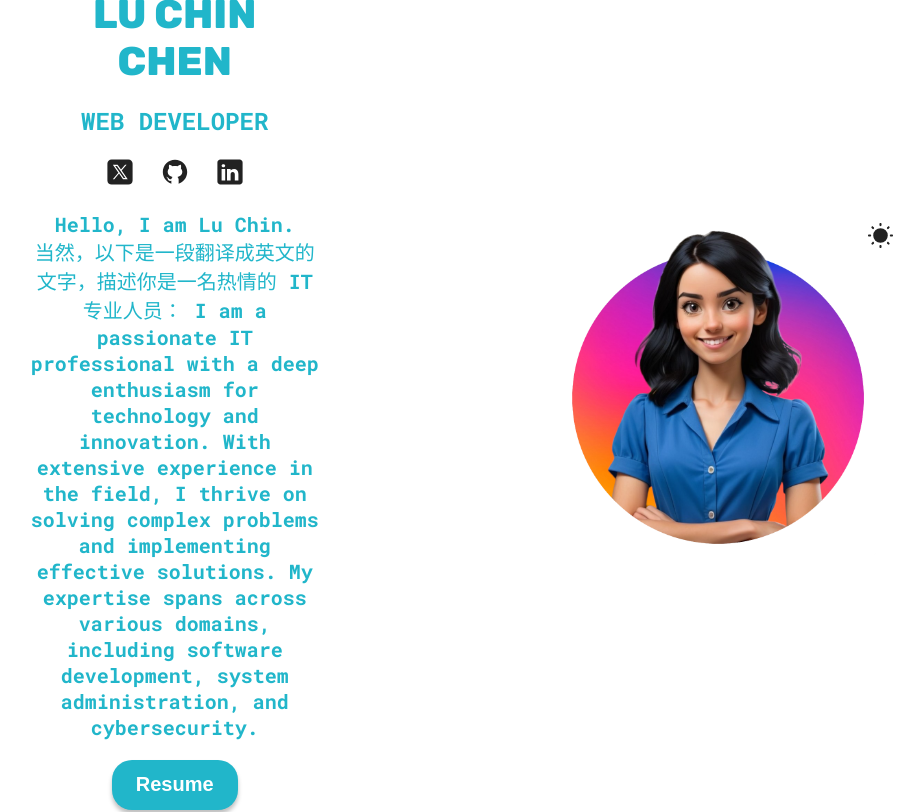
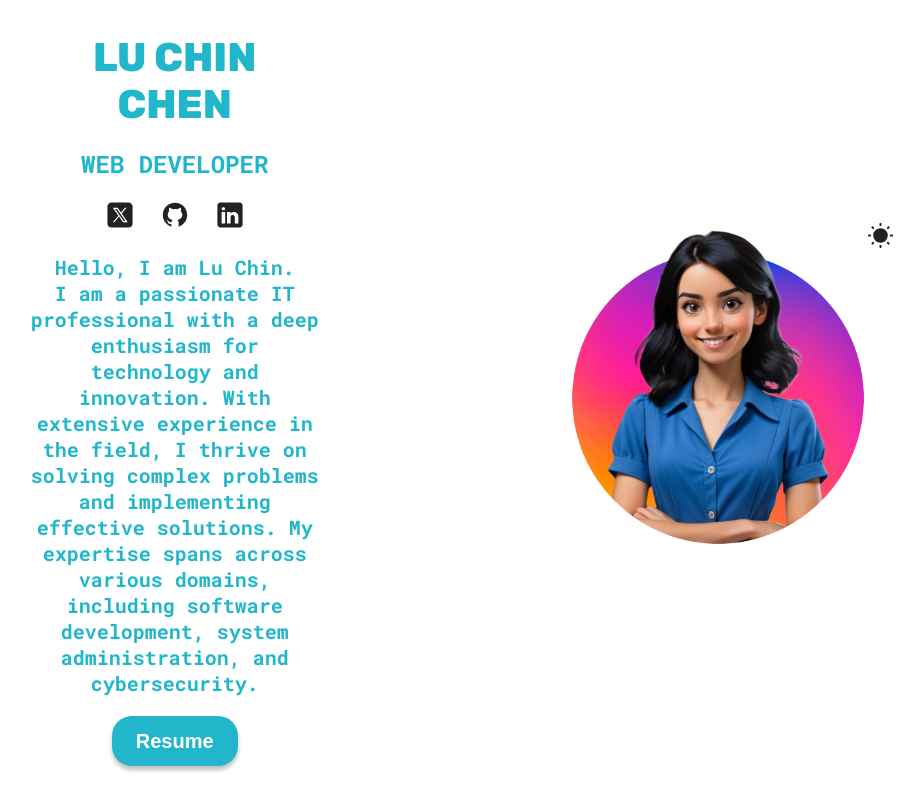
Before and after one commit to lucia20200818/Myporfolio, a React (Vite) app: page / in a window 1280 px wide. Shown: the top 812 px of the page, without its empty margins (178-1102 px from the left). Built offline with nearby package versions, Linux system fonts and the light colour scheme.

Commit message:
Update Hero.jsx

```diff
--- a/src/sections/Hero/Hero.jsx
+++ b/src/sections/Hero/Hero.jsx
@@ -59,9 +59,6 @@ function Hero() {
 
 Hello, I am Lu Chin.
 <br/>
-
-当然，以下是一段翻译成英文的文字，描述你是一名热情的 IT 专业人员：
-
 I am a passionate IT professional with a deep enthusiasm for technology and innovation. With extensive experience in the field, I thrive on solving complex problems and implementing effective solutions. My expertise spans across various domains, including software development, system administration, and cybersecurity.
 </p>
 <a href = {CV}  download>
```
